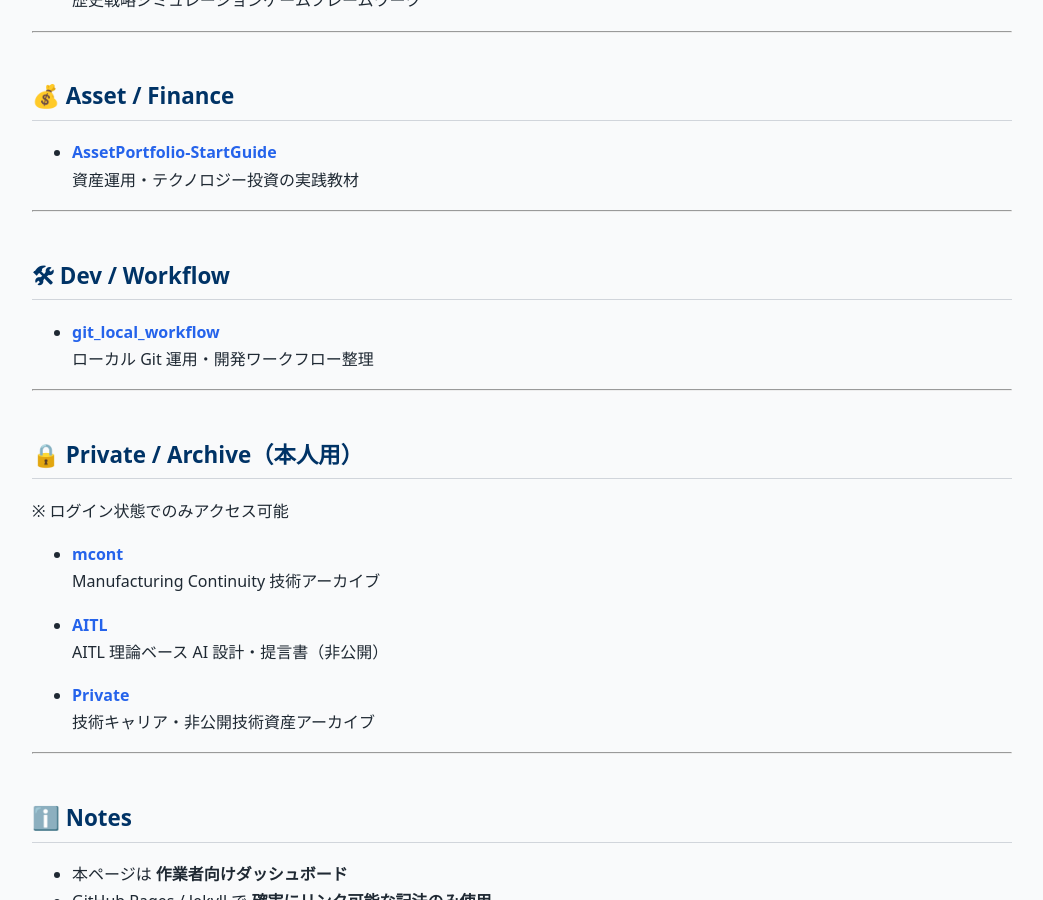
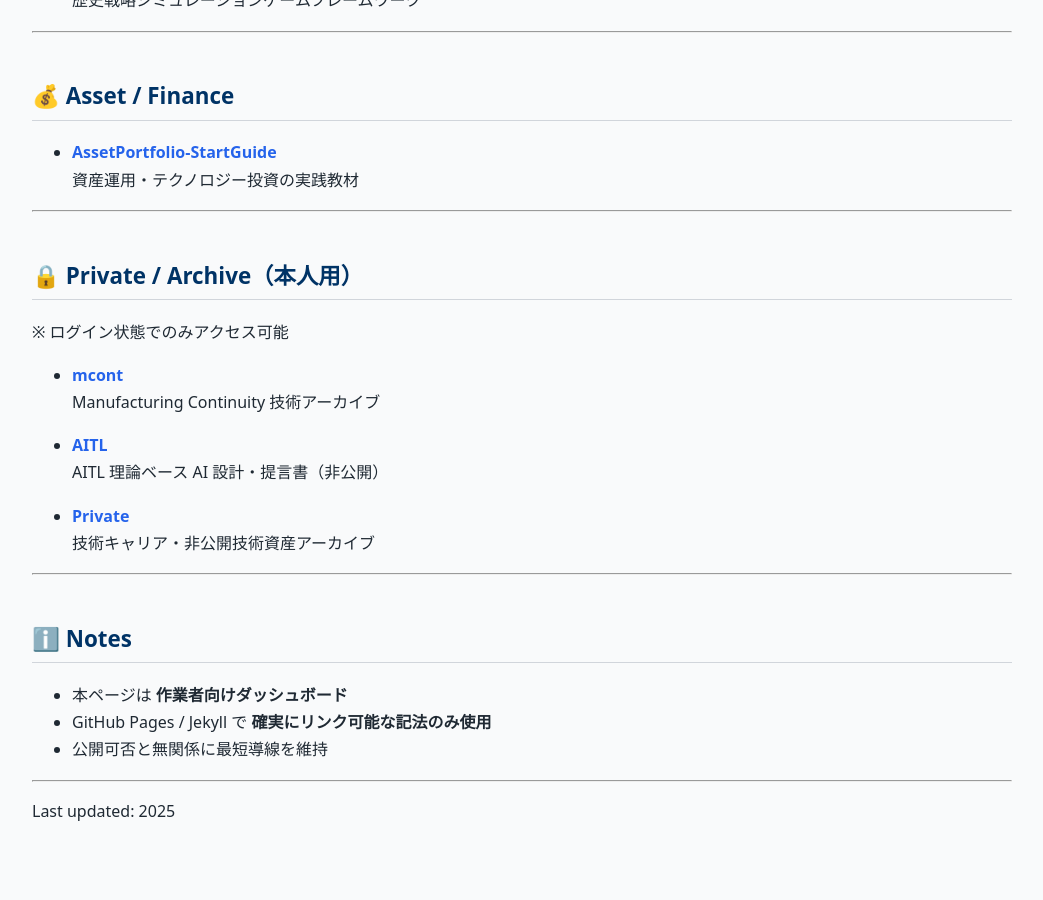
Before and after one commit to Samizo-AITL/Samizo-AITL.github.io, a Jekyll site: the page built from repo-index.md, in a window 1280 px wide and 900 px high, scrolled down 2749 px. Shown: the whole window, without its empty margins (118-1161 px from the left). Built offline with Jekyll 4.4.1, drawn with Linux system fonts in a browser that asks for light colours; after the commit the page ends 3606 px from its top, so only the background shows below that.

Commit message:
Update repo-index.md

```diff
--- a/repo-index.md
+++ b/repo-index.md
@@ -124,13 +124,6 @@
 
 ---
 
-## 🛠 Dev / Workflow
-
-- **[git_local_workflow](https://github.com/Samizo-AITL/git_local_workflow)**
-  ローカル Git 運用・開発ワークフロー整理
-
----
-
 ## 🔒 Private / Archive（本人用）
 
 ※ ログイン状態でのみアクセス可能
```
